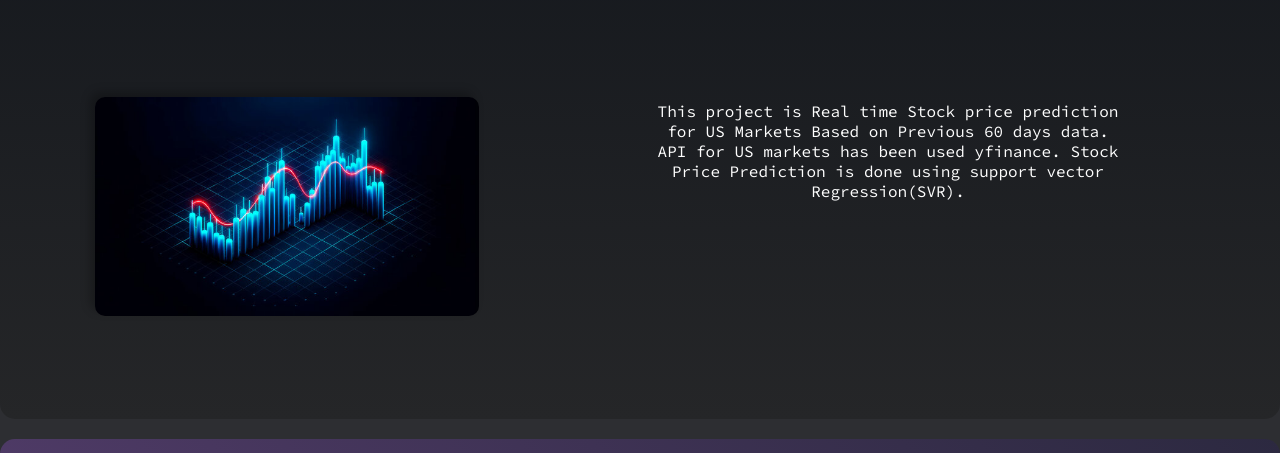
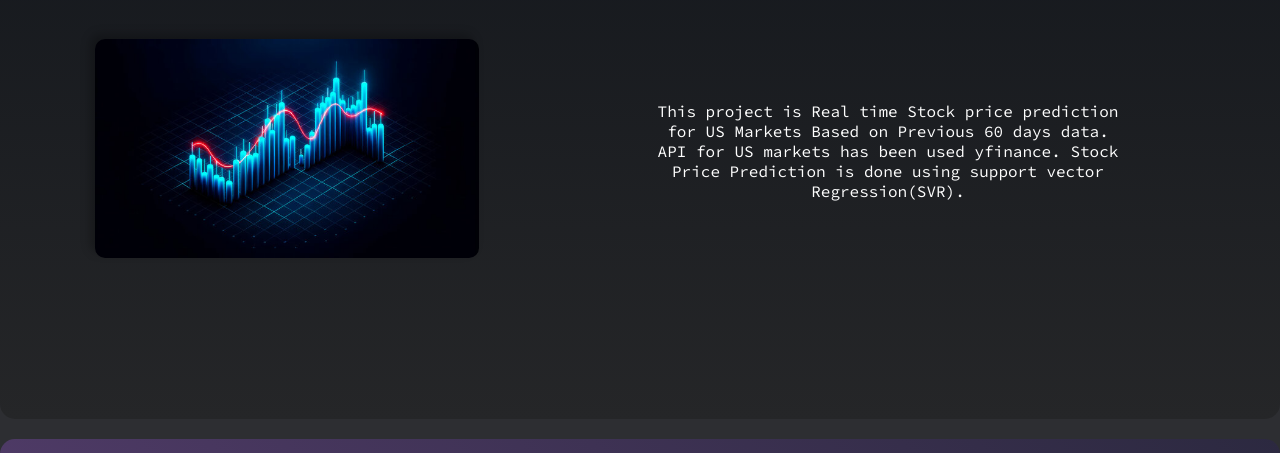
Before and after one commit to Psrawat01/resume, a plain HTML site: page index.html in a window 1280 px wide. Shown: the part 1704-2157 px from the top of the page. Drawn offline with Linux system fonts and the light colour scheme.

Commit message:
Add files via upload

```diff
--- a/style.css
+++ b/style.css
@@ -146,6 +146,7 @@ body::selection {
 .navbar-title {
   display: flex;
   align-items: center;
+
 }
 
 .title-first-name {
@@ -562,7 +563,7 @@ body::selection {
 }
 
 .project-card img {
-  position: relative;
+  position: sticky;
 }
 
 .project-img-1 {
@@ -594,7 +595,7 @@ body::selection {
 }
 
 .project-img-3 {
- display:block;
+  display:block;
   width: 30vw;
   margin-top: 10px;
   top: 80px;
@@ -626,7 +627,6 @@ body::selection {
   line-height: 26px;
 }
 #project-content1{
-
   display: flex;
   width: 40%;
   margin-left: 50%;
@@ -634,7 +634,6 @@ body::selection {
   top: -150px;
  font-family:'Segoe UI', Tahoma, Geneva, Verdana, sans-serif;
  text-align:center;
-
 
 }
 #project-content2{
@@ -647,6 +646,8 @@ body::selection {
  font-family:'Segoe UI', Tahoma, Geneva, Verdana, sans-serif;
  text-align: center;
 }
+
+
 
 /* ----------FOOTER---------- */
 #footer {
@@ -835,7 +836,7 @@ body::selection {
   color: #00acee;
 }
 
-.social-icons a:nth-child(6) i:hover {
+/* .social-icons a:nth-child(5) i:hover {
   color: transparent;
   background: -webkit-radial-gradient(30% 107%, circle, #fdf497 0%, #fdf497 5%, #fd5949 45%, #d6249f 60%, #285AEB 90%);
   background: -o-radial-gradient(30% 107%, circle, #fdf497 0%, #fdf497 5%, #fd5949 45%, #d6249f 60%, #285AEB 90%);
@@ -844,7 +845,7 @@ body::selection {
   background-clip: text;
   -webkit-background-clip: text;
 }
-
+*/
 .social-icons a:nth-child(5) i:hover {
   color: #0c9736;
 }
```
